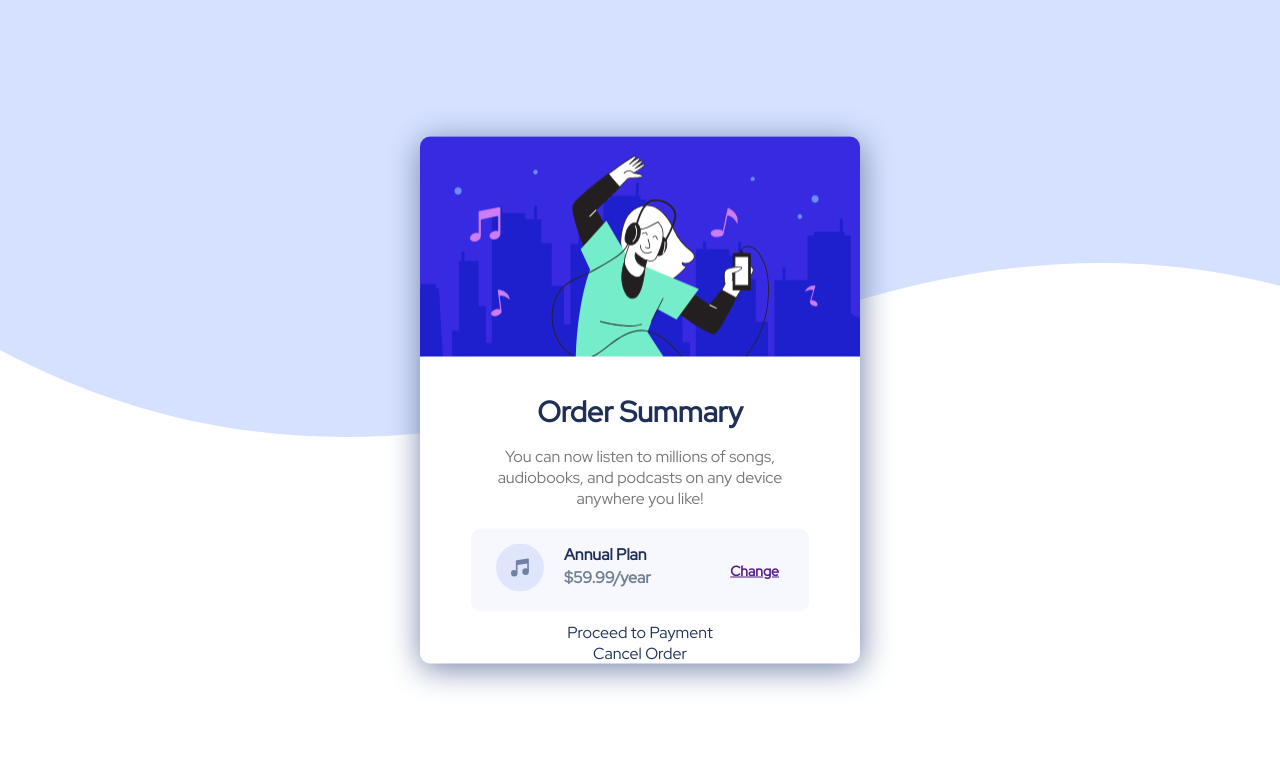
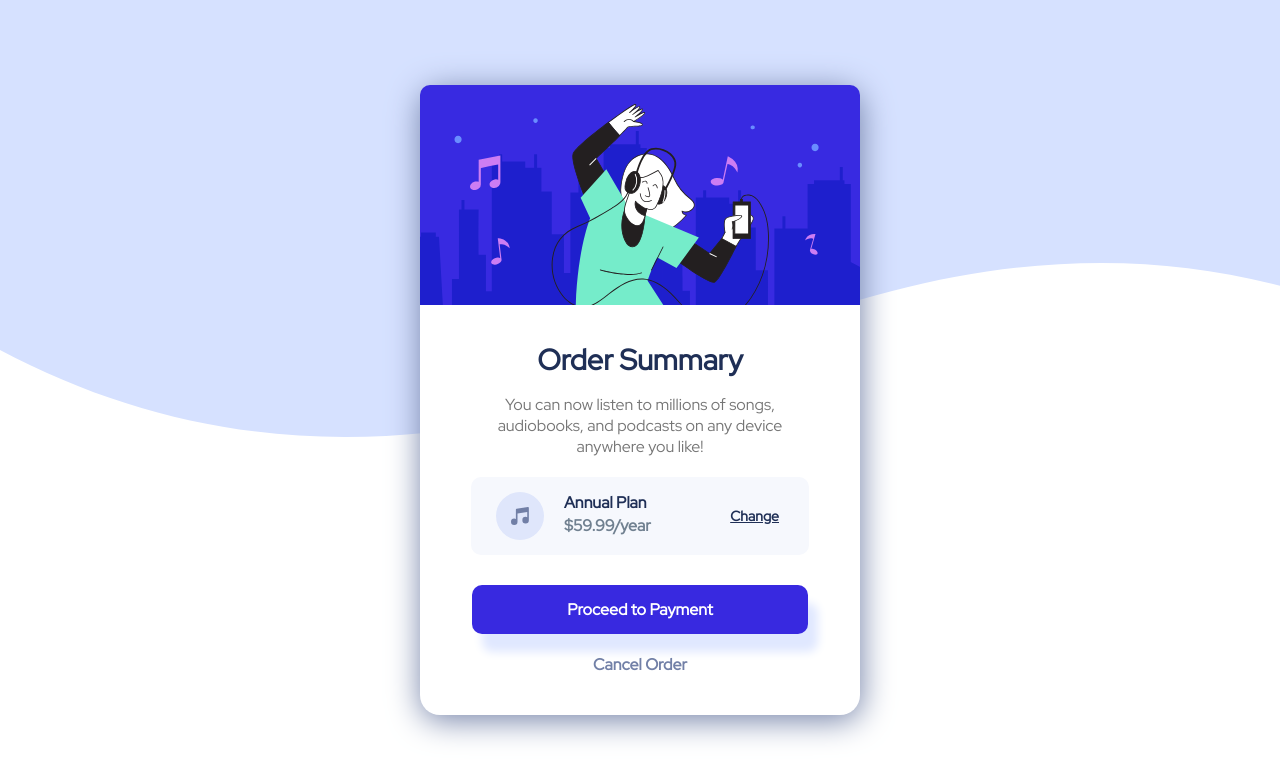
Before and after one commit to zofiadob/order-summary-component, a plain HTML site: page index.html in a window 1280 px wide. Drawn offline with Linux system fonts and the light colour scheme.

Commit message:
finishing styling

```diff
--- a/index.html
+++ b/index.html
@@ -29,7 +29,7 @@
           <p class="plan-display">Annual Plan</p>
           <p class="plan-display">$59.99/year</p>
         </span>
-        <span class="plan-change"><a href="">Change</a></span>
+        <span class="plan-change">Change</span>
       </div>
 
       <div class="proceed-button">
--- a/styles.css
+++ b/styles.css
@@ -19,7 +19,7 @@ html{
     .main-box{
         background-color: white;
         width: 20%;
-        border-radius: 10px;
+        border-radius: 20px;
         text-align: center;
         min-width: 440px;
         position: absolute;
@@ -73,7 +73,9 @@ html{
 
     .plan-image{
         padding-left: 10px;
+        display: grid;
         margin: auto;
+
     }
 
 
@@ -83,6 +85,10 @@ html{
         margin-right: 20px;
         color: slategrey;
         font-weight: 700;
+    }
+
+    .plan-text{
+        margin: inherit;
     }
 
 
@@ -106,4 +112,48 @@ html{
         margin-right: 15px;
         font-weight: 900;
         font-size: 14px;
+        text-decoration: underline;
     }
+
+    .plan-change:hover{
+        text-decoration: none;
+        color: #766CF1;
+        cursor: pointer;
+        transition: color 0.5s;
+
+    }
+
+    .proceed-button{
+        background-color:  hsl(245, 75%, 52%);
+        color: white;
+        font-weight: 900;
+        width: 70%;
+        padding: 14px;
+        border-radius: 10px;
+        display:inline-grid;
+        text-align: center;
+        margin-top: 20px;
+        margin-bottom: 20px;
+        box-shadow: 10px 18px 10px hsl(225, 100%, 94%)
+    }
+
+    .proceed-button:hover{
+        background-color: #766CF1;
+        cursor: pointer;
+        transition: background-color 0.5s;
+
+    }
+
+
+    .cancel-button{
+        font-weight: 900;
+        color: hsl(224, 23%, 55%);
+        margin-bottom: 40px;
+    }
+
+
+    .cancel-button:hover{
+        color: hsl(223, 47%, 23%);
+        transition: color 0.5s;
+        cursor: pointer;
+    }
```
